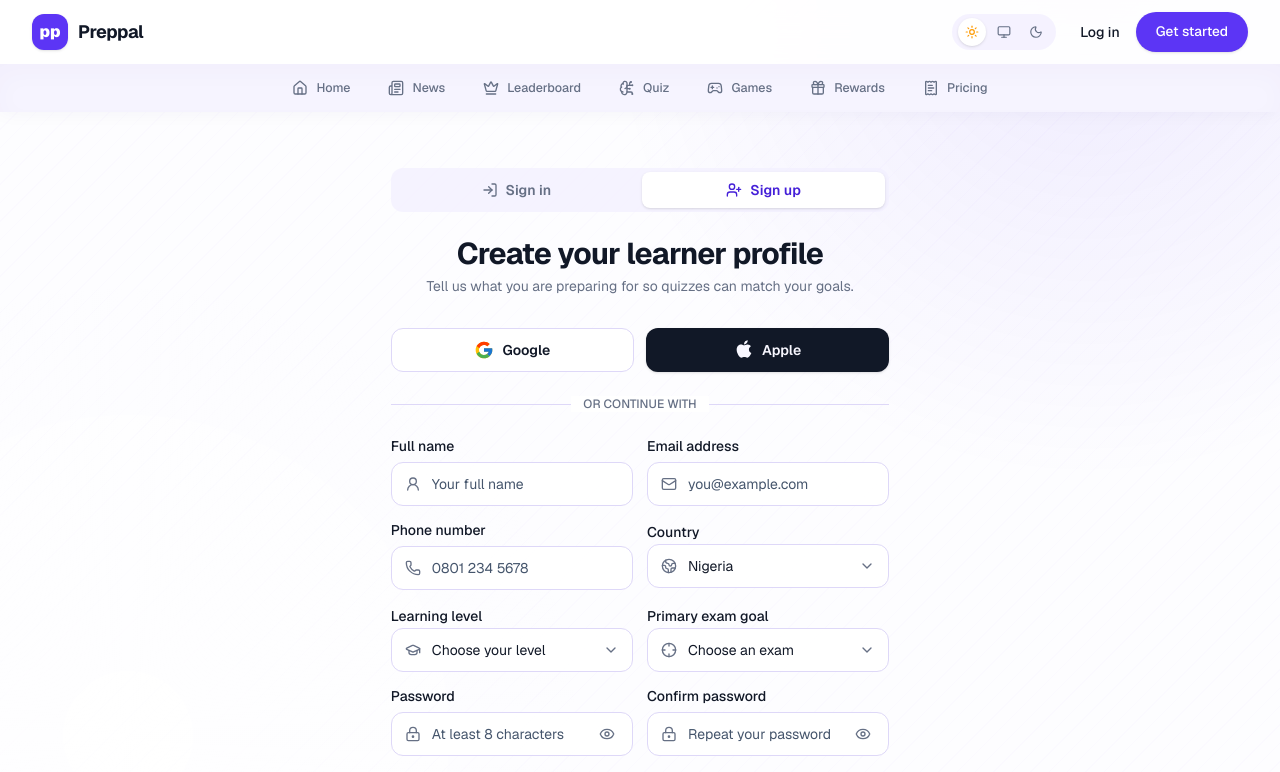
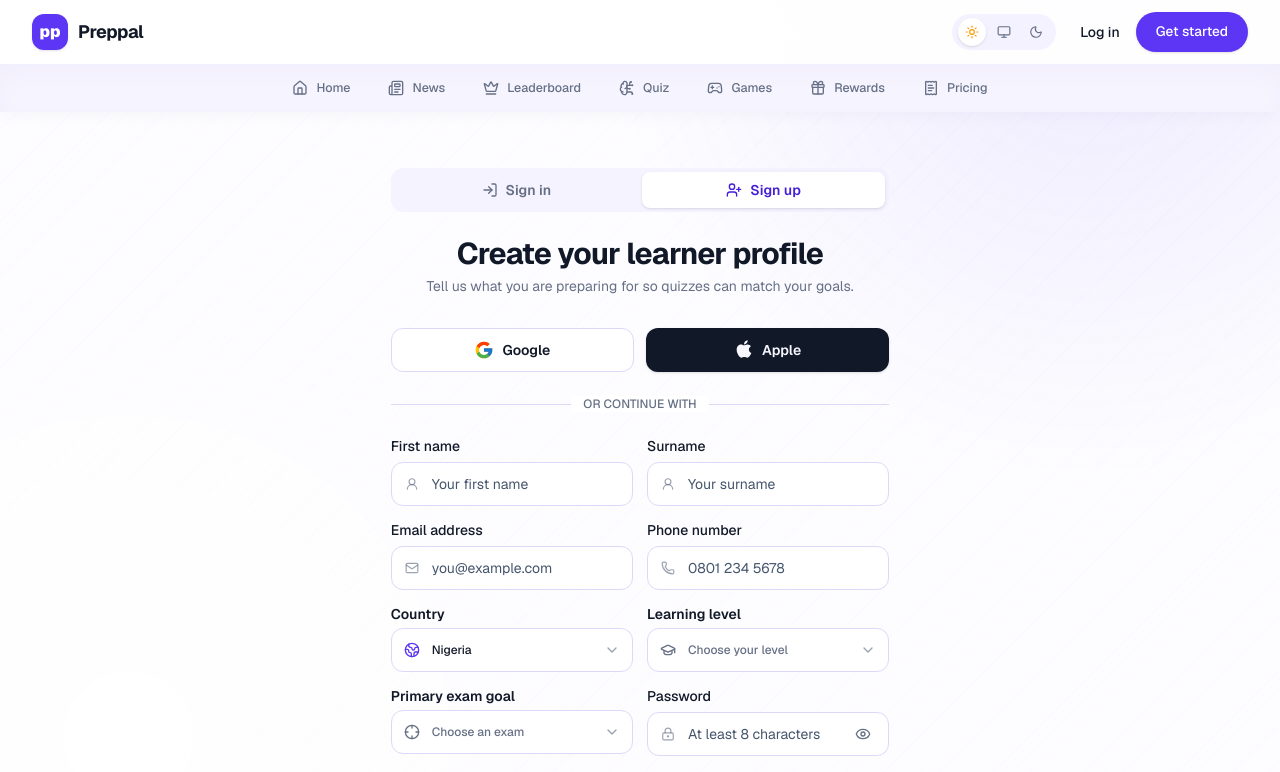
Before and after one commit to SLOURAX/preppal_web, a Next.js app: page /register in a window 1280 px wide. Shown: the top 772 px of the page. Built offline with nearby package versions, Linux system fonts and the light colour scheme.

Commit message:
chore: NEWEST

```diff
--- a/src/app/register/page.tsx
+++ b/src/app/register/page.tsx
@@ -10,9 +10,10 @@ import {
 } from "lucide-react";
 import Link from "next/link";
 import { useRouter, useSearchParams } from "next/navigation";
-import { useEffect, type FormEvent } from "react";
+import { useEffect, useState, type FormEvent } from "react";
 
 import { Button } from "@/components/ui";
+import { ListSelect } from "@/components/ui/list-select";
 import {
   AuthHeader,
   CheckboxField,
@@ -21,7 +22,6 @@ import {
   FormField,
   LEARNING_LEVELS,
   PasswordField,
-  SelectField,
   GoogleAuthButton,
   AppleAuthButton,
   AuthDivider,
@@ -34,9 +34,10 @@ export default function RegisterPage() {
   const router = useRouter();
   const searchParams = useSearchParams();
   const requestedReturnTo = searchParams.get("returnTo");
-  const returnTo = requestedReturnTo?.startsWith("/")
-    ? requestedReturnTo
-    : "/";
+  const returnTo = requestedReturnTo?.startsWith("/") ? requestedReturnTo : "/";
+  const [country, setCountry] = useState("Nigeria");
+  const [learningLevel, setLearningLevel] = useState("");
+  const [examGoal, setExamGoal] = useState("");
 
   useEffect(() => {
     if (isAuthenticated) router.replace(returnTo);
@@ -46,6 +47,7 @@ export default function RegisterPage() {
 
   const handleSubmit = (event: FormEvent<HTMLFormElement>): void => {
     event.preventDefault();
+    if (!learningLevel || !examGoal) return;
     login();
     router.push(returnTo);
   };
@@ -72,11 +74,19 @@ export default function RegisterPage() {
       <form className="mt-6 space-y-4" onSubmit={handleSubmit}>
         <div className="grid gap-3.5 sm:grid-cols-2">
           <FormField
-            autoComplete="name"
+            autoComplete="given-name"
             icon={UserRound}
-            id="full-name"
-            label="Full name"
-            placeholder="Your full name"
+            id="first-name"
+            label="First name"
+            placeholder="Your first name"
+            required
+          />
+          <FormField
+            autoComplete="family-name"
+            icon={UserRound}
+            id="surname"
+            label="Surname"
+            placeholder="Your surname"
             required
           />
           <FormField
@@ -96,44 +106,45 @@ export default function RegisterPage() {
             placeholder="0801 234 5678"
             type="tel"
           />
-          <SelectField
-            defaultValue="Nigeria"
+          <ListSelect
             icon={Globe2}
             id="country"
             label="Country"
-          >
-            {COUNTRIES.map((country: string) => (
-              <option key={country}>{country}</option>
-            ))}
-          </SelectField>
-          <SelectField
-            defaultValue=""
+            onChange={setCountry}
+            options={COUNTRIES.map((option) => ({
+              value: option,
+              label: option,
+            }))}
+            placeholder="Choose your country"
+            compact
+            value={country}
+          />
+          <ListSelect
             icon={GraduationCap}
             id="learning-level"
             label="Learning level"
-            required
-          >
-            <option disabled value="">
-              Choose your level
-            </option>
-            {LEARNING_LEVELS.map((level: string) => (
-              <option key={level}>{level}</option>
-            ))}
-          </SelectField>
-          <SelectField
-            defaultValue=""
+            onChange={setLearningLevel}
+            options={LEARNING_LEVELS.map((option) => ({
+              value: option,
+              label: option,
+            }))}
+            placeholder="Choose your level"
+            compact
+            value={learningLevel}
+          />
+          <ListSelect
             icon={Crosshair}
             id="exam-goal"
             label="Primary exam goal"
-            required
-          >
-            <option disabled value="">
-              Choose an exam
-            </option>
-            {EXAM_GOALS.map((goal: string) => (
-              <option key={goal}>{goal}</option>
-            ))}
-          </SelectField>
+            onChange={setExamGoal}
+            options={EXAM_GOALS.map((option) => ({
+              value: option,
+              label: option,
+            }))}
+            placeholder="Choose an exam"
+            compact
+            value={examGoal}
+          />
           <PasswordField
             autoComplete="new-password"
             id="new-password"
--- a/src/components/ui/list-select.tsx
+++ b/src/components/ui/list-select.tsx
@@ -60,7 +60,7 @@ export function ListSelect({
         <label
           className={cn(
             "text-foreground block font-semibold",
-            compact ? "mb-1 text-[11px]" : "mb-2 text-sm",
+            compact ? "mb-1 text-sm" : "mb-2 text-sm",
           )}
           htmlFor={id}
         >
@@ -75,7 +75,7 @@ export function ListSelect({
         className={cn(
           "border-border bg-surface text-foreground hover:border-primary/50 focus:ring-primary/15 relative flex w-full items-center justify-between border text-left font-medium transition-all focus:ring-4 focus:outline-none",
           compact
-            ? "h-10 rounded-xl px-3 text-xs"
+            ? "h-11 rounded-xl px-3 text-xs"
             : "h-14 rounded-2xl px-4 text-sm",
           isOpen && "border-primary ring-primary/15 ring-4",
         )}
@@ -84,7 +84,8 @@ export function ListSelect({
           {Icon && (
             <Icon
               className={cn(
-                "size-5 shrink-0 transition-colors",
+                "shrink-0 transition-colors",
+                compact ? "size-4" : "size-5",
                 value ? "text-primary" : "text-muted-foreground",
               )}
             />
@@ -99,7 +100,8 @@ export function ListSelect({
         </div>
         <ChevronDown
           className={cn(
-            "text-muted-foreground size-5 shrink-0 transition-transform duration-300",
+            "text-muted-foreground/65 shrink-0 transition-transform duration-300",
+            compact ? "size-4" : "size-5",
             isOpen && "rotate-180",
           )}
         />
--- a/src/features/auth/components/form-field.tsx
+++ b/src/features/auth/components/form-field.tsx
@@ -42,7 +42,7 @@ export function FormField({
       <div className="group relative">
         <Icon
           aria-hidden="true"
-          className="text-muted-foreground group-focus-within:text-primary pointer-events-none absolute top-1/2 left-3.5 size-4 -translate-y-1/2 transition-colors"
+          className="text-muted-foreground/65 group-focus-within:text-primary pointer-events-none absolute top-1/2 left-3.5 size-3.5 -translate-y-1/2 transition-colors"
         />
         <input
           {...inputProps}
--- a/src/features/auth/components/select-field.tsx
+++ b/src/features/auth/components/select-field.tsx
@@ -28,7 +28,7 @@ export function SelectField({
         {Icon ? (
           <Icon
             aria-hidden="true"
-            className="text-muted-foreground pointer-events-none absolute top-1/2 left-3.5 size-4 -translate-y-1/2"
+            className="text-muted-foreground/65 pointer-events-none absolute top-1/2 left-3.5 size-3.5 -translate-y-1/2"
           />
         ) : null}
         <select
@@ -43,7 +43,7 @@ export function SelectField({
         </select>
         <ChevronDown
           aria-hidden="true"
-          className="text-muted-foreground pointer-events-none absolute top-1/2 right-3.5 size-4 -translate-y-1/2"
+          className="text-muted-foreground/65 pointer-events-none absolute top-1/2 right-3.5 size-3.5 -translate-y-1/2"
         />
       </div>
     </div>
--- a/src/features/home/components/live-leaderboard-section.tsx
+++ b/src/features/home/components/live-leaderboard-section.tsx
@@ -82,7 +82,7 @@ const RANK_CONFIG: Record<1 | 2 | 3 | 4 | 5, RankStyle> = {
 
 export function LiveLeaderboardSection() {
   return (
-    <section className="relative right-[50%] left-[50%] my-10 -mr-[50vw] -ml-[50vw] w-[100vw] overflow-hidden border-y border-white/5 bg-[#0A0A0C] py-10 sm:py-10 lg:py-10">
+    <section className="relative right-[50%] left-[50%] my-10 -mr-[50vw] -ml-[50vw] w-[100vw] overflow-hidden border-y border-white/5 bg-[#0A0A0C] py-10 sm:py-10 lg:py-20">
       <div
         className="pointer-events-none absolute inset-0 opacity-40"
         style={{
```
